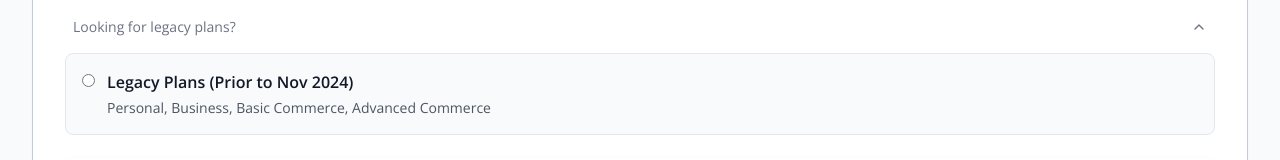
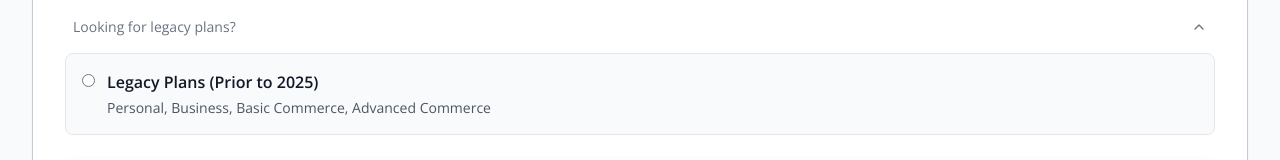
Before and after one commit to KristineNeilStudio/SQSPFeeCalculatorBetav2, a React (Vite) app: page / in a window 1280 px wide. Both pictures are taken after a click on the button "Looking for legacy plans?". Shown: the part 380-540 px from the top of the page. Built offline with nearby package versions, Linux system fonts and the light colour scheme.

Commit message:
Updated plan name

```diff
--- a/src/components/ui/PlanSelector/index.tsx
+++ b/src/components/ui/PlanSelector/index.tsx
@@ -73,7 +73,7 @@ const PlanSelector: React.FC<PlanSelectorProps> = ({ planSet, setPlanSet }) => {
             />
             <div className="flex-1">
               <div className="text-base font-semibold text-gray-900 mb-1">
-                Legacy Plans (Prior to Nov 2024)
+                Legacy Plans (Prior to 2025)
               </div>
               <div className="text-sm text-gray-600">
                 Personal, Business, Basic Commerce, Advanced Commerce
```
